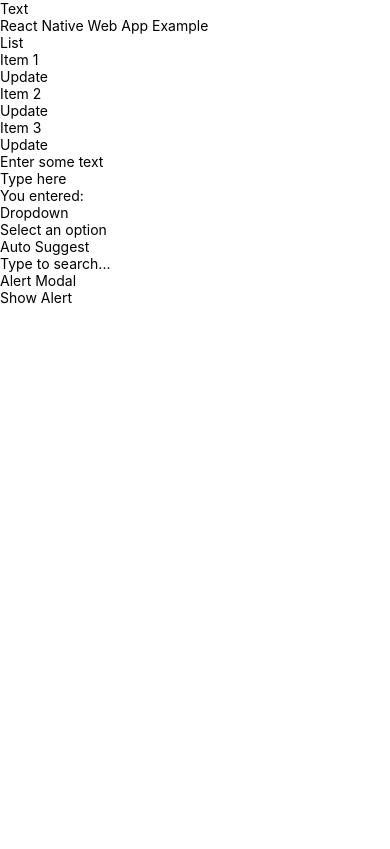
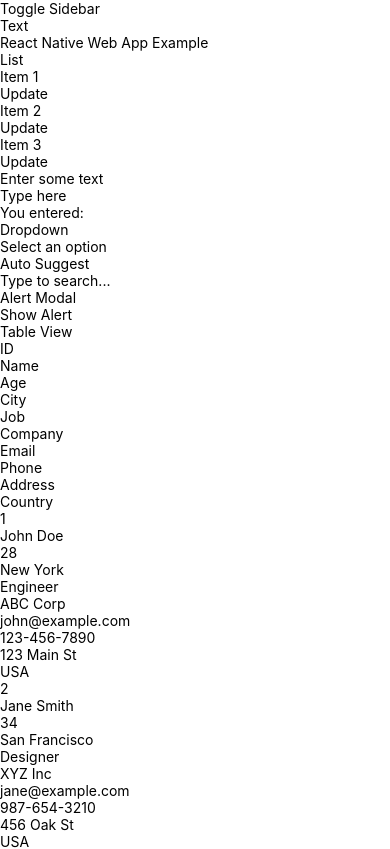
Before and after one commit to sunilyadavfabhotel/RNWebExampleApp, a React Native app: screen / in a window 390 px wide. Shown: the top 849 px of the page. Built offline with nearby package versions, Linux system fonts and the light colour scheme.

Commit message:
update: table

```diff
--- a/App.tsx
+++ b/App.tsx
@@ -1,5 +1,5 @@
 import React from 'react';
-import {SafeAreaView, ScrollView, StatusBar} from 'react-native';
+import {SafeAreaView, ScrollView, StatusBar, View} from 'react-native';
 import {
   AlertModal,
   AutoSuggestComponent,
@@ -7,13 +7,20 @@
   DropdownComponent,
   InputComponent,
   ListComponent,
+  Sidebar,
+  TableView,
 } from './src/components';
 import {Text} from 'react-native';
 
 const App = () => {
   return (
     <SafeAreaView>
+      {/* <Container title=""> */}
       <ScrollView>
+        <View style={{flex: 1}}>
+          <Sidebar />
+        </View>
+        {/* </Container> */}
         <StatusBar barStyle="dark-content" />
 
         {/* Text component */}
@@ -47,6 +54,10 @@
         <Container title="Alert Modal">
           <AlertModal />
         </Container>
+
+        <Container title="Table View">
+          <TableView />
+        </Container>
       </ScrollView>
     </SafeAreaView>
   );
--- a/src/components/AlertModal.tsx
+++ b/src/components/AlertModal.tsx
@@ -31,7 +31,7 @@
             <TouchableOpacity
               className="bg-red-500 p-3 rounded-md"
               onPress={hideModal}>
-              <Text className="text-white text-lg">Close</Text>
+              <Text className="text-white text-lg text-center">Close</Text>
             </TouchableOpacity>
           </View>
         </View>
--- /dev/null
+++ b/src/components/Sidebar.tsx
@@ -0,0 +1,50 @@
+import React, {useState, useRef} from 'react';
+import {View, Text, TouchableOpacity, Animated} from 'react-native';
+
+const Sidebar = () => {
+  const [sidebarVisible, setSidebarVisible] = useState(false);
+  const sidebarWidth = useRef(new Animated.Value(0)).current;
+
+  const toggleSidebar = () => {
+    if (sidebarVisible) {
+      Animated.timing(sidebarWidth, {
+        toValue: 0,
+        duration: 0,
+        useNativeDriver: false,
+      }).start(() => setSidebarVisible(false));
+    } else {
+      setSidebarVisible(true);
+      Animated.timing(sidebarWidth, {
+        toValue: 250,
+        duration: 0,
+        useNativeDriver: false,
+      }).start();
+    }
+  };
+
+  return (
+    <View className="flex-1">
+      <TouchableOpacity className="p-4 bg-blue-500" onPress={toggleSidebar}>
+        <Text className="text-white">Toggle Sidebar</Text>
+      </TouchableOpacity>
+      {sidebarVisible && (
+        <Animated.View
+          style={{width: sidebarWidth}}
+          className="absolute left-0 top-0 bottom-0 bg-white z-10 p-4">
+          <TouchableOpacity
+            className="p-4 bg-red-500 mb-4"
+            onPress={toggleSidebar}>
+            <Text className="text-white">Close Sidebar</Text>
+          </TouchableOpacity>
+          <View className="p-4">
+            <Text className="text-lg mb-2">Sidebar Item 1</Text>
+            <Text className="text-lg mb-2">Sidebar Item 2</Text>
+            <Text className="text-lg">Sidebar Item 3</Text>
+          </View>
+        </Animated.View>
+      )}
+    </View>
+  );
+};
+
+export {Sidebar};
--- /dev/null
+++ b/src/components/TableView.tsx
@@ -0,0 +1,83 @@
+import React from 'react';
+import {View, Text, ScrollView} from 'react-native';
+
+const data = [
+  {
+    id: 1,
+    name: 'John Doe',
+    age: 28,
+    city: 'New York',
+    job: 'Engineer',
+    company: 'ABC Corp',
+    email: 'john@example.com',
+    phone: '123-456-7890',
+    address: '123 Main St',
+    country: 'USA',
+  },
+  {
+    id: 2,
+    name: 'Jane Smith',
+    age: 34,
+    city: 'San Francisco',
+    job: 'Designer',
+    company: 'XYZ Inc',
+    email: 'jane@example.com',
+    phone: '987-654-3210',
+    address: '456 Oak St',
+    country: 'USA',
+  },
+  {
+    id: 3,
+    name: 'Sam Green',
+    age: 22,
+    city: 'Chicago',
+    job: 'Developer',
+    company: 'Tech Solutions',
+    email: 'sam@example.com',
+    phone: '555-555-5555',
+    address: '789 Pine St',
+    country: 'USA',
+  },
+  // Add more data as needed
+];
+
+const TableView = () => {
+  return (
+    <ScrollView className="p-4 flex-1">
+      <ScrollView horizontal className="flex-1">
+        <View className="min-w-full">
+          <View className="flex flex-row border-b-2 border-gray-300">
+            <Text className="p-2 font-bold flex-1 min-w-[100px]">ID</Text>
+            <Text className="p-2 font-bold flex-1 min-w-[150px]">Name</Text>
+            <Text className="p-2 font-bold flex-1 min-w-[80px]">Age</Text>
+            <Text className="p-2 font-bold flex-1 min-w-[150px]">City</Text>
+            <Text className="p-2 font-bold flex-1 min-w-[150px]">Job</Text>
+            <Text className="p-2 font-bold flex-1 min-w-[200px]">Company</Text>
+            <Text className="p-2 font-bold flex-1 min-w-[250px]">Email</Text>
+            <Text className="p-2 font-bold flex-1 min-w-[150px]">Phone</Text>
+            <Text className="p-2 font-bold flex-1 min-w-[200px]">Address</Text>
+            <Text className="p-2 font-bold flex-1 min-w-[150px]">Country</Text>
+          </View>
+          {data.map(item => (
+            <View
+              key={item.id}
+              className="flex flex-row border-b border-gray-200">
+              <Text className="p-2 flex-1 min-w-[100px]">{item.id}</Text>
+              <Text className="p-2 flex-1 min-w-[150px]">{item.name}</Text>
+              <Text className="p-2 flex-1 min-w-[80px]">{item.age}</Text>
+              <Text className="p-2 flex-1 min-w-[150px]">{item.city}</Text>
+              <Text className="p-2 flex-1 min-w-[150px]">{item.job}</Text>
+              <Text className="p-2 flex-1 min-w-[200px]">{item.company}</Text>
+              <Text className="p-2 flex-1 min-w-[250px]">{item.email}</Text>
+              <Text className="p-2 flex-1 min-w-[150px]">{item.phone}</Text>
+              <Text className="p-2 flex-1 min-w-[200px]">{item.address}</Text>
+              <Text className="p-2 flex-1 min-w-[150px]">{item.country}</Text>
+            </View>
+          ))}
+        </View>
+      </ScrollView>
+    </ScrollView>
+  );
+};
+
+export {TableView};
--- a/src/components/index.ts
+++ b/src/components/index.ts
@@ -4,6 +4,8 @@
 import {InputComponent} from './InputField';
 import {DropdownComponent} from './DropdownComponent';
 import {AutoSuggestComponent} from './AutoSuggestComponent';
+import {Sidebar} from './Sidebar';
+import {TableView} from './TableView';
 
 export {
   Container,
@@ -12,4 +14,6 @@
   InputComponent,
   DropdownComponent,
   AutoSuggestComponent,
+  Sidebar,
+  TableView,
 };
```
